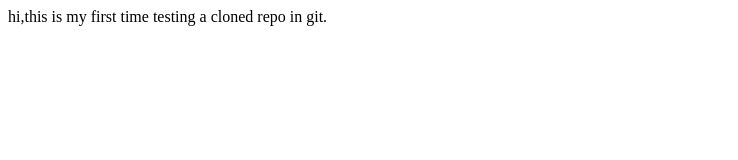
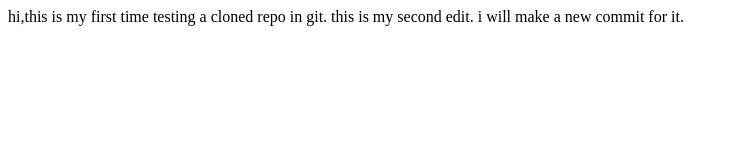
Before and after one commit to RiyaKumari-2005/personal, a plain HTML site: page index.html in a window 1280 px wide. Shown: the whole page, without its empty margins (0-738 px from the left). Drawn offline with Linux system fonts and the light colour scheme.

Commit message:
this is my second commit

```diff
--- a/index.html
+++ b/index.html
@@ -7,5 +7,8 @@
 </head>
 <body>
     hi,this is my first time testing a cloned repo in git.
+
+    this is my second edit. i will make a new commit for it.
+
 </body>
 </html>
```
